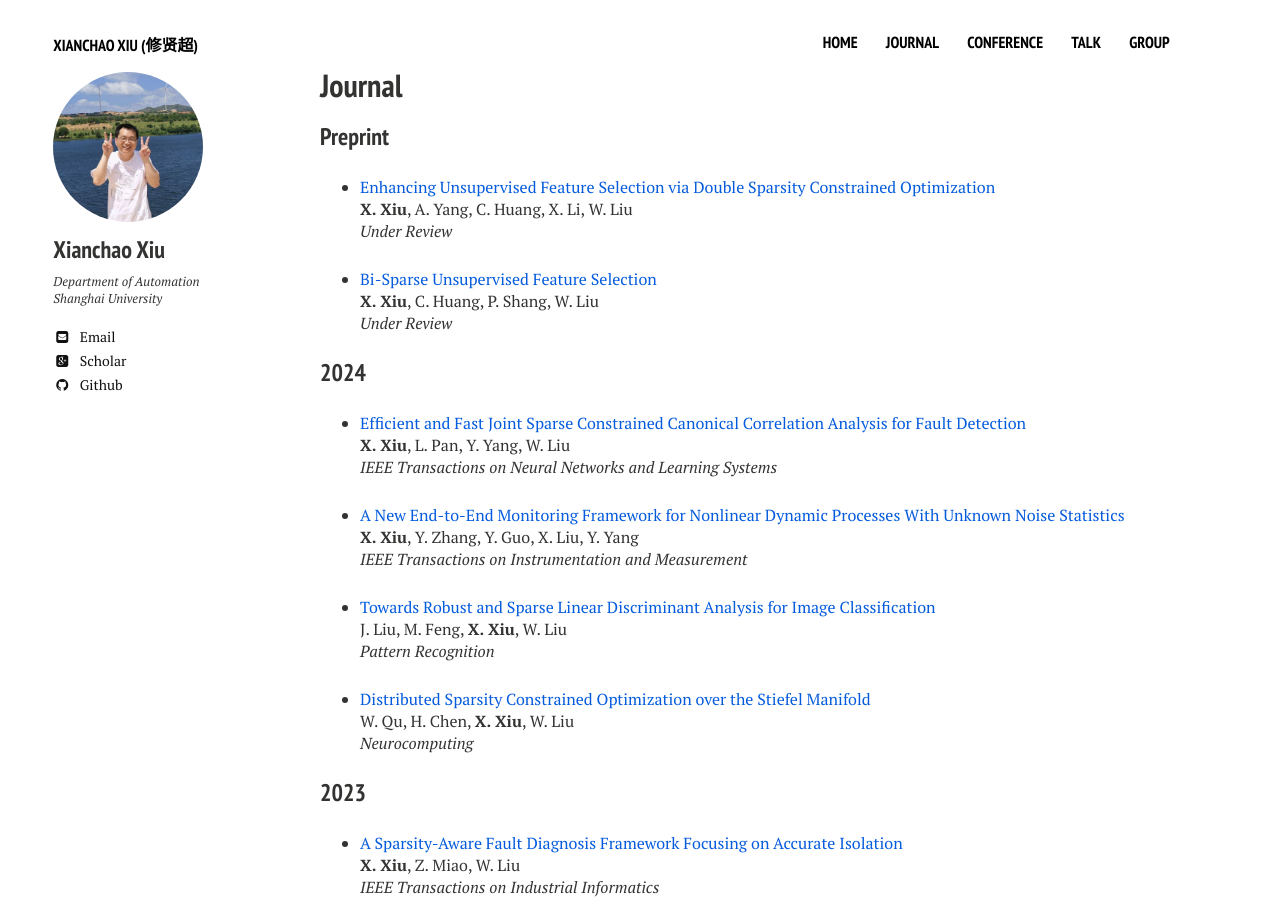
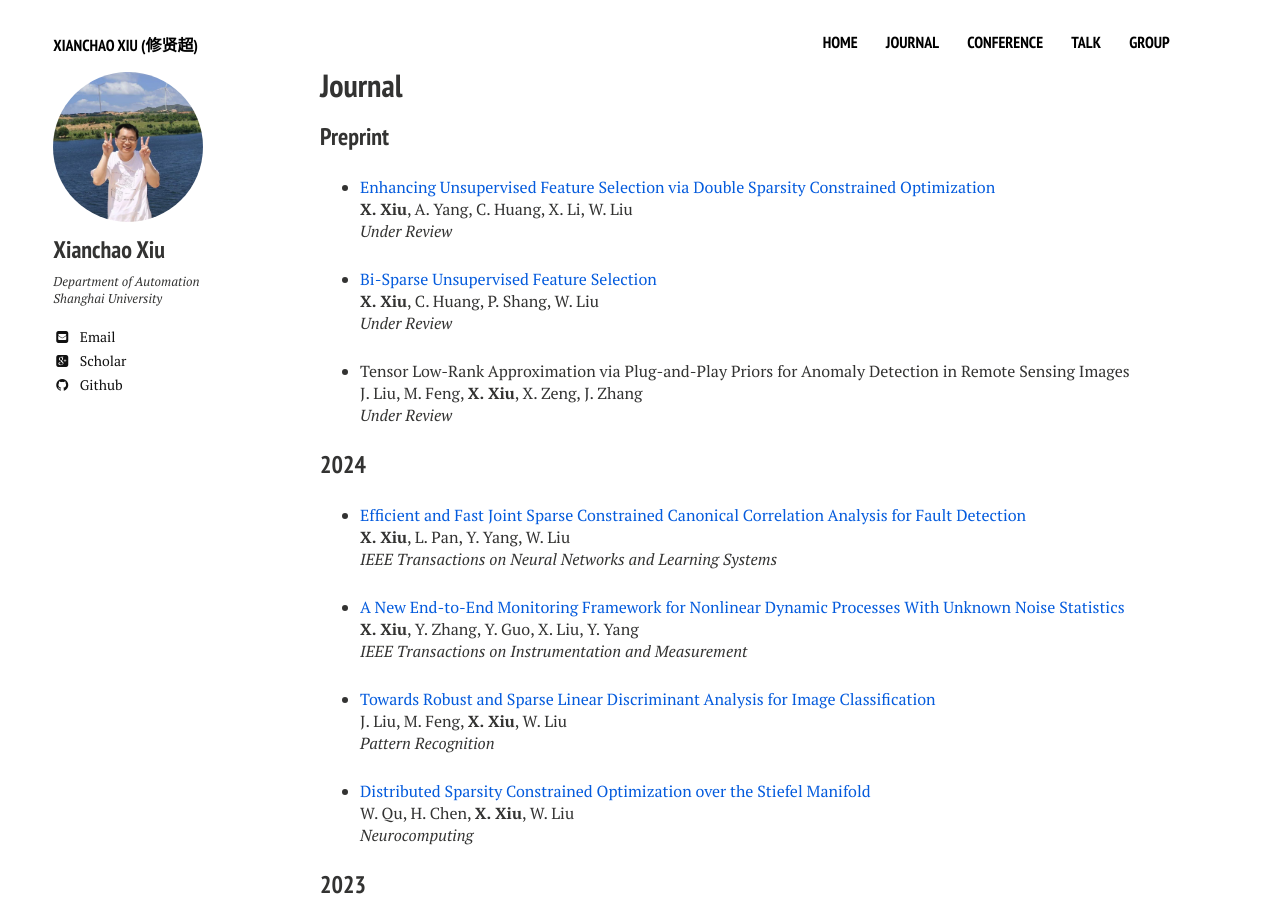
Before and after one commit to xianchaoxiu/xianchaoxiu.github.io, a Jekyll site: the page built from journal/index.md, in a window 1280 px wide and 900 px high. Built offline with Jekyll 4.4.1, drawn with Linux system fonts in a browser that asks for light colours; nearby versions of some CDN libraries.

Commit message:
Update index.md

```diff
--- a/journal/index.md
+++ b/journal/index.md
@@ -19,6 +19,12 @@ share: false
 * <a href="https://arxiv.org/abs/2412.16819" class="textlink" target="_blank">Bi-Sparse Unsupervised Feature Selection </a><br>
 <b>X. Xiu</b>, C. Huang, P. Shang, W. Liu<br>
 <i>Under Review</i><br>
+
+
+* Tensor Low-Rank Approximation via Plug-and-Play Priors for Anomaly Detection in Remote Sensing Images<br>
+J. Liu, M. Feng, <b>X. Xiu</b>, X. Zeng, J. Zhang<br>
+<i>Under Review</i><br>
+
 
 
 
```
